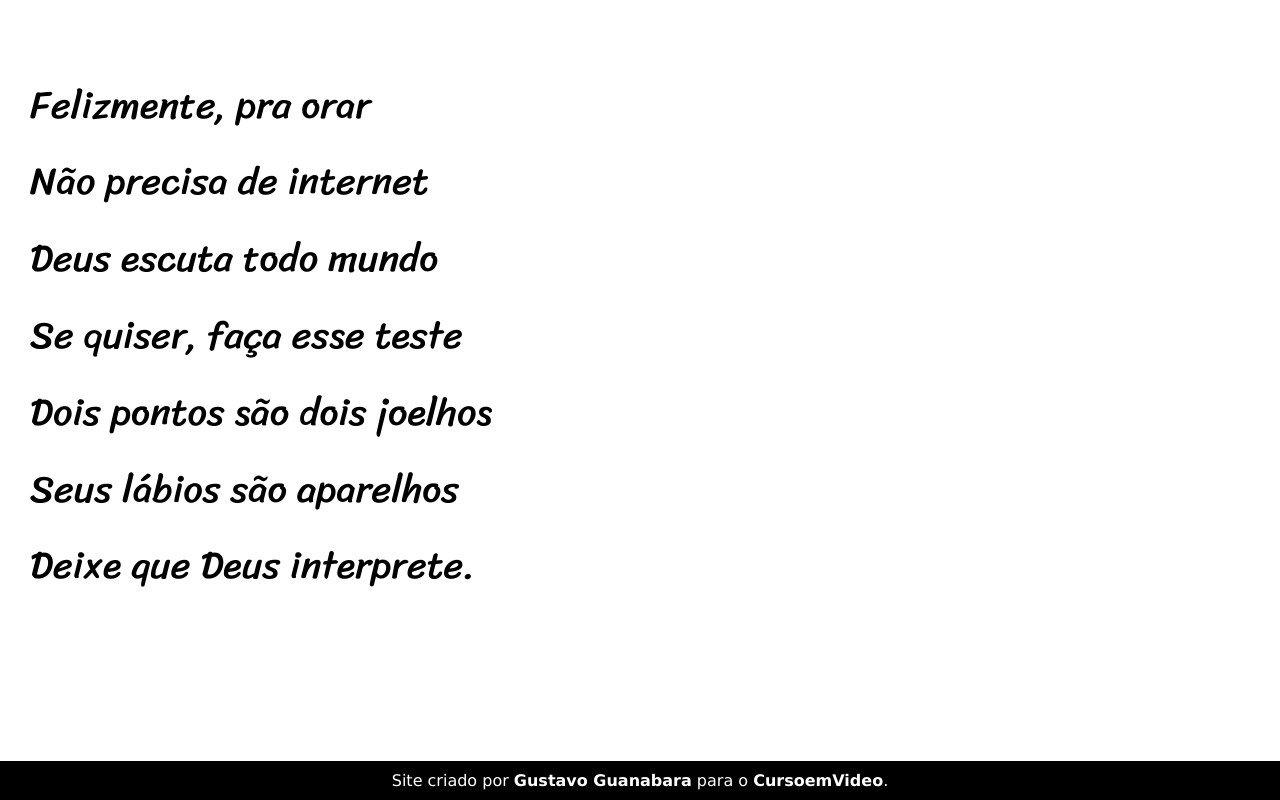
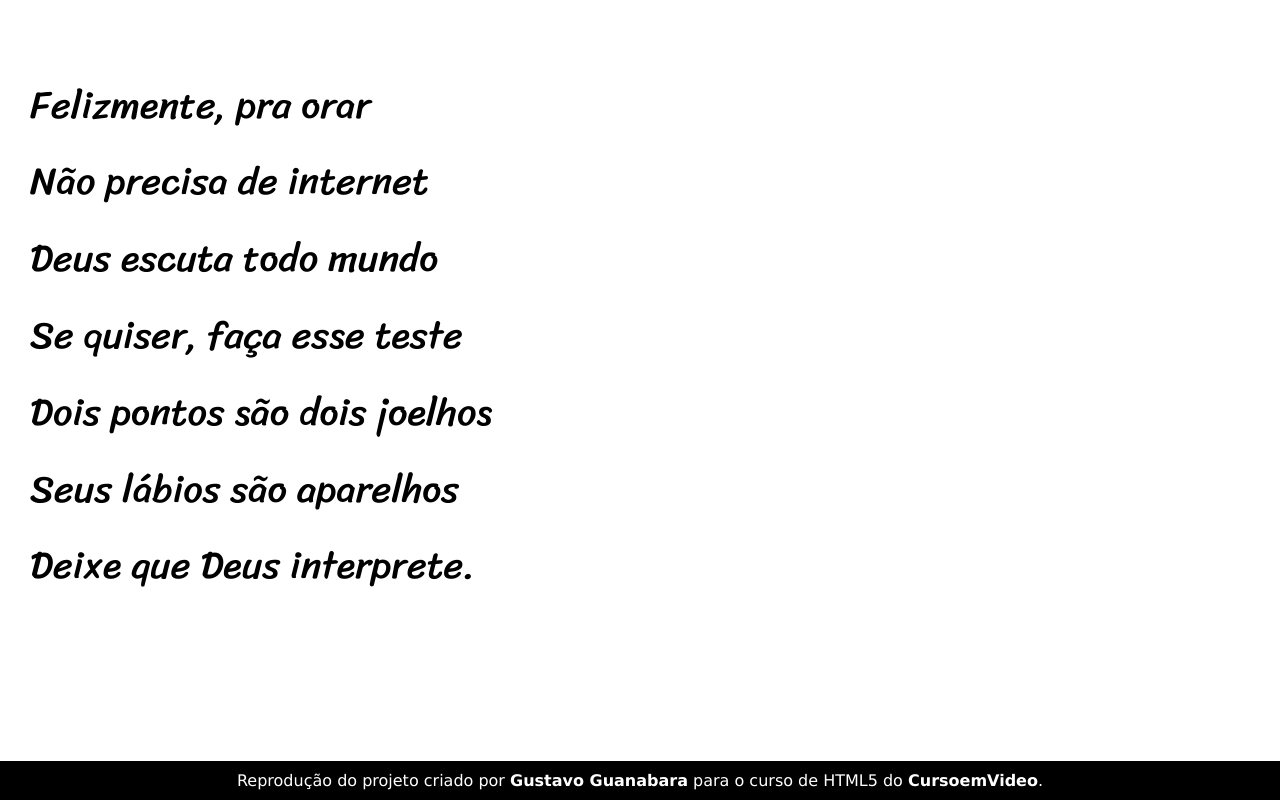
Before and after one commit to KaioGCaldas/projeto-cordel, a plain HTML site: page index.html in a window 1280 px wide. Shown: the part 4416-5216 px from the top of the page. Drawn offline with Linux system fonts and the light colour scheme.

Commit message:
Atualização das informações do footer

```diff
--- a/index.html
+++ b/index.html
@@ -95,7 +95,7 @@
         </section>
 
         <footer>
-            <p>Site criado por <a href="https://gustavoguanabara.github.io" target="_blank">Gustavo Guanabara</a> para o <a href="https://www.cursoemvideo.com" target="_blank">CursoemVideo</a>.</p>
+            <p>Reprodução do projeto criado por <a href="https://gustavoguanabara.github.io" target="_blank">Gustavo Guanabara</a> para o curso de HTML5 do <a href="https://www.cursoemvideo.com" target="_blank">CursoemVideo</a>.</p>
         </footer>
     </body>
 </html>
```
